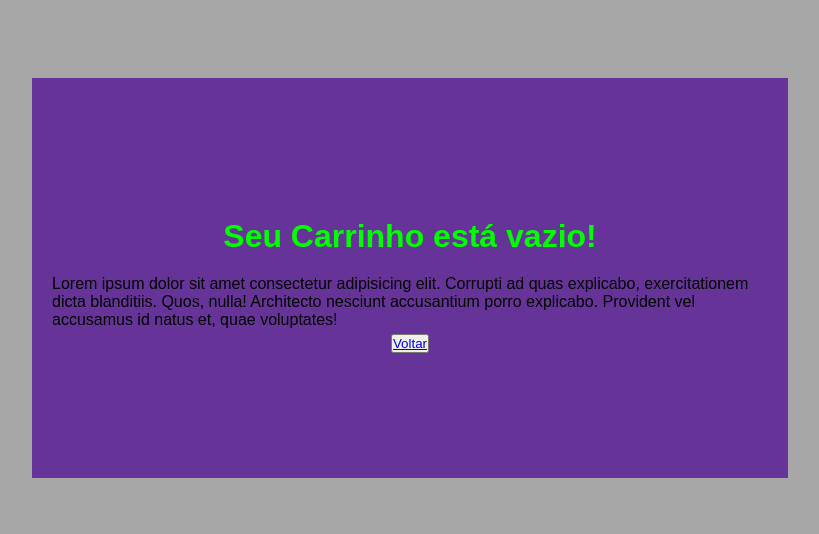
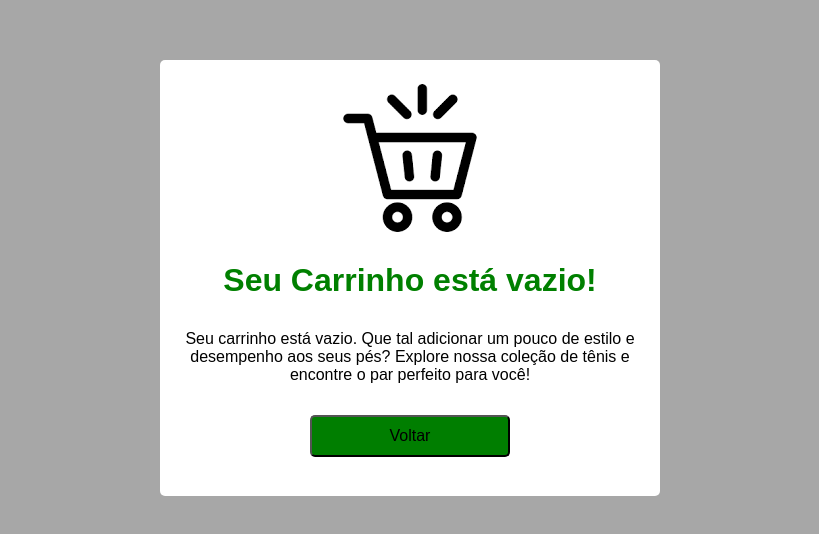
Before and after one commit to joaopedro3177/Projetos, a plain HTML site: page black-shoes/pages/carrinho.html in a window 1280 px wide. Shown: the part 122-656 px from the top of the page, without its empty margins (230-1049 px from the left). Drawn offline with Linux system fonts and the light colour scheme.

Commit message:
Páginad de carrinho feita

```diff
--- a/black-shoes/css/styles.css
+++ b/black-shoes/css/styles.css
@@ -376,14 +376,86 @@ main h1{
 }
 .main-carrinho{
     display: flex;
+    flex-wrap: wrap;
     flex-direction: column;
-    background-color: rebeccapurple;
-    height: 50%;
+    background-color: white;
+    height: auto;
     width: 60%;
+    max-width: 500px;
+    min-width: 280px;
     align-items: center;
     justify-content: center;
-    padding: 20px;
-    gap: 5px;
+    padding: 1.5em;
+    gap: 1rem;
+    border-radius: var(--border-radius);
+
+}
+
+.main-carrinho h1{
+    color: #008000;
+    width: auto;
+}
+
+.main-carrinho a img{
+    width: 100%;
+    max-width: 300px;
+    height: auto;
+}
 
 
+.main-carrinho p{
+    text-align: center;
+    width: auto;
+    font-size: 1rem;
 }
+
+.main-carrinho button{
+    width: 100%;
+    max-width: 200px;
+    padding: 10px;
+    margin: 15px;
+    background-color: #007e00;
+    border-radius: var(--border-radius);
+    cursor: pointer;
+}
+
+.main-carrinho button a{
+    text-decoration: none;
+    color: black;
+    font-size: 1rem;
+    text-align: center;
+}
+
+.main-carrinho button:hover{
+    background-color: #00ff00;
+}
+
+@media(max-width: 645px) {
+    .main-carrinho{
+        width: 100%;
+        display: flex;
+        flex-wrap: wrap;
+    }
+}
+
+@media(max-width: 280px) {
+    .main-carrinho{
+        display: flex;
+        flex-wrap: wrap;
+    }
+    .main-carrinho a img{
+        width: 80%;
+    }
+
+    .main-carrinho h1{
+        font-size: 1.5em;
+    }
+
+    .main-carrinho p{
+        font-size: 1em;
+    }
+
+    .main-carrinho button{
+        width: 50%;
+    }
+}
--- a/black-shoes/pages/carrinho.html
+++ b/black-shoes/pages/carrinho.html
@@ -8,10 +8,11 @@
 </head>
 <body class="body-carrinho">
     <main class="main-carrinho">
-        <img src="" alt="">
+        <a href="../index.html"><img src="../assets/carrinho.png" alt="Imagem de um carrinho vazio"></a>
         <h1>Seu Carrinho está vazio!</h1>
-        <p>Lorem ipsum dolor sit amet consectetur adipisicing elit. Corrupti ad quas explicabo, exercitationem dicta blanditiis. Quos, nulla! Architecto nesciunt accusantium porro explicabo. Provident vel accusamus id natus et, quae voluptates!</p>
-        <button><a href="../assets/empty-cart-svgrepo-com.svg">Voltar</a></button>
+        <p>Seu carrinho está vazio. Que tal adicionar um pouco de estilo e desempenho aos seus pés? Explore nossa coleção de tênis e encontre o par perfeito para você!
+        </p>
+        <button><a href="../index.html">Voltar</a></button>
     </main>
 </body>
 </html>
```
Also changed, not shown: black-shoes/assets/carrinho.png (added), black-shoes/assets/empty-cart-svgrepo-com.svg (deleted).
